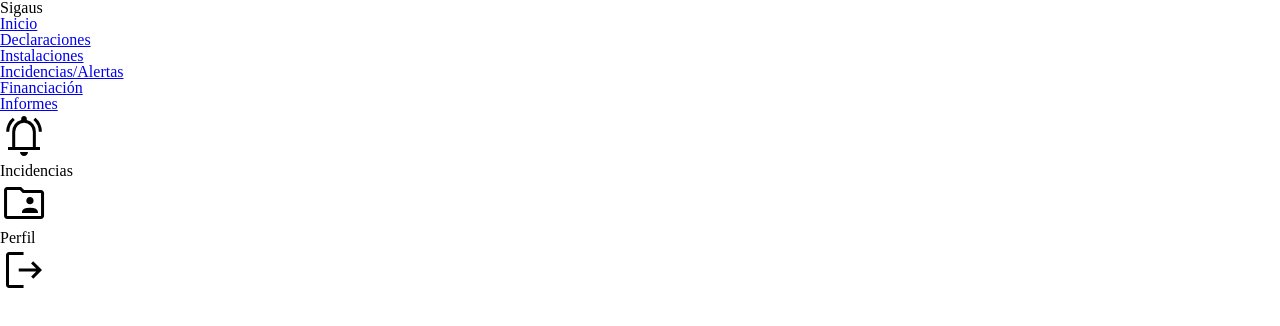
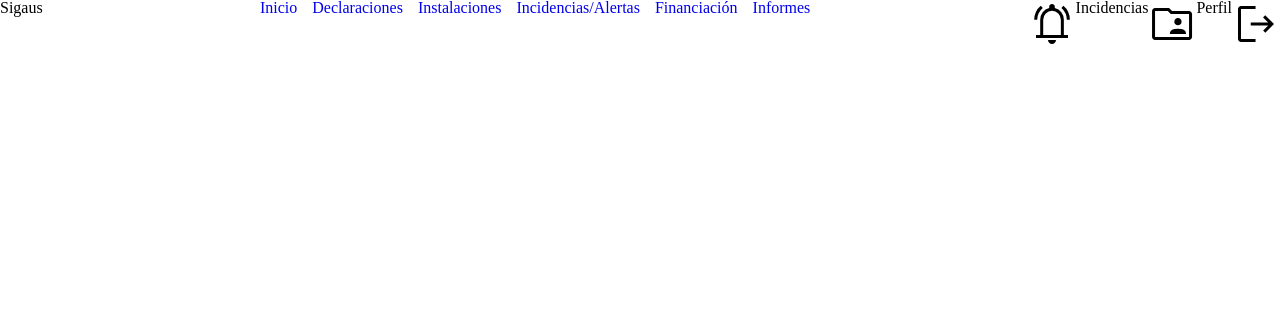
Before and after one commit to marocena26/test-innoway, a React (Create React App) app: page /#/ in a window 1280 px wide. Shown: the top 326 px of the page. Built offline with nearby package versions, Linux system fonts and the light colour scheme.

Commit message:
add some styles nav - display elements

```diff
--- a/src/components/Header.js
+++ b/src/components/Header.js
@@ -6,6 +6,7 @@ import notifications from "../images/notifications.svg";
 import logout from "../images/logout.svg";
 
 //styles
+import "../styles/components/Header.scss";
 
 function Header() {
   return (
@@ -14,36 +15,36 @@ function Header() {
       <nav className="header__nav">
         <ul className="header__nav--list">
           <li className="header__nav--list--item">
-            <NavLink> Inicio </NavLink>
+            <NavLink className="link"> Inicio </NavLink>
           </li>
           <li className="header__nav--list--item">
-            <NavLink> Declaraciones </NavLink>
+            <NavLink className="link"> Declaraciones </NavLink>
           </li>
           <li className="header__nav--list--item">
-            <NavLink> Instalaciones </NavLink>
+            <NavLink className="link"> Instalaciones </NavLink>
           </li>
           <li className="header__nav--list--item">
-            <NavLink> Incidencias/Alertas </NavLink>
+            <NavLink className="link"> Incidencias/Alertas </NavLink>
           </li>
           <li className="header__nav--list--item">
-            <NavLink> Financiación </NavLink>
+            <NavLink className="link"> Financiación </NavLink>
           </li>
           <li className="header__nav--list--item">
-            <NavLink> Informes </NavLink>
+            <NavLink className="link"> Informes </NavLink>
           </li>
         </ul>
       </nav>
       <section className="header__section">
-        <div>
-          <img src={notifications} alt="" />
+        <div className="header__section--wrap">
+          <img src={notifications} alt="incidencias" className="header__logo" />
           <h2>Incidencias</h2>
         </div>
-        <div>
-          <img src={folder} alt="" />
+        <div className="header__section--wrap">
+          <img src={folder} alt="perfil" className="header__logo" />
           <h2>Perfil</h2>
         </div>
-        <div>
-          <img src={logout} alt="" />
+        <div className="header__section--wrap">
+          <img src={logout} alt="logout" className="header__logo" />
         </div>
       </section>
     </header>
--- a/src/styles/components/Header.scss
+++ b/src/styles/components/Header.scss
@@ -1,2 +1,27 @@
-//styles
-import "../styles/components/Header.scss";
+@import "../core/variables";
+@import "../core/mixins";
+
+.header {
+  display: flex;
+  justify-content: space-between;
+  &__title {
+  }
+  &__nav {
+    &--list {
+      display: flex;
+      gap: 15px;
+      &--item {
+      }
+    }
+  }
+  &__section {
+    display: flex;
+    &--wrap {
+      display: flex;
+    }
+  }
+}
+
+.link {
+  text-decoration: none;
+}
```
